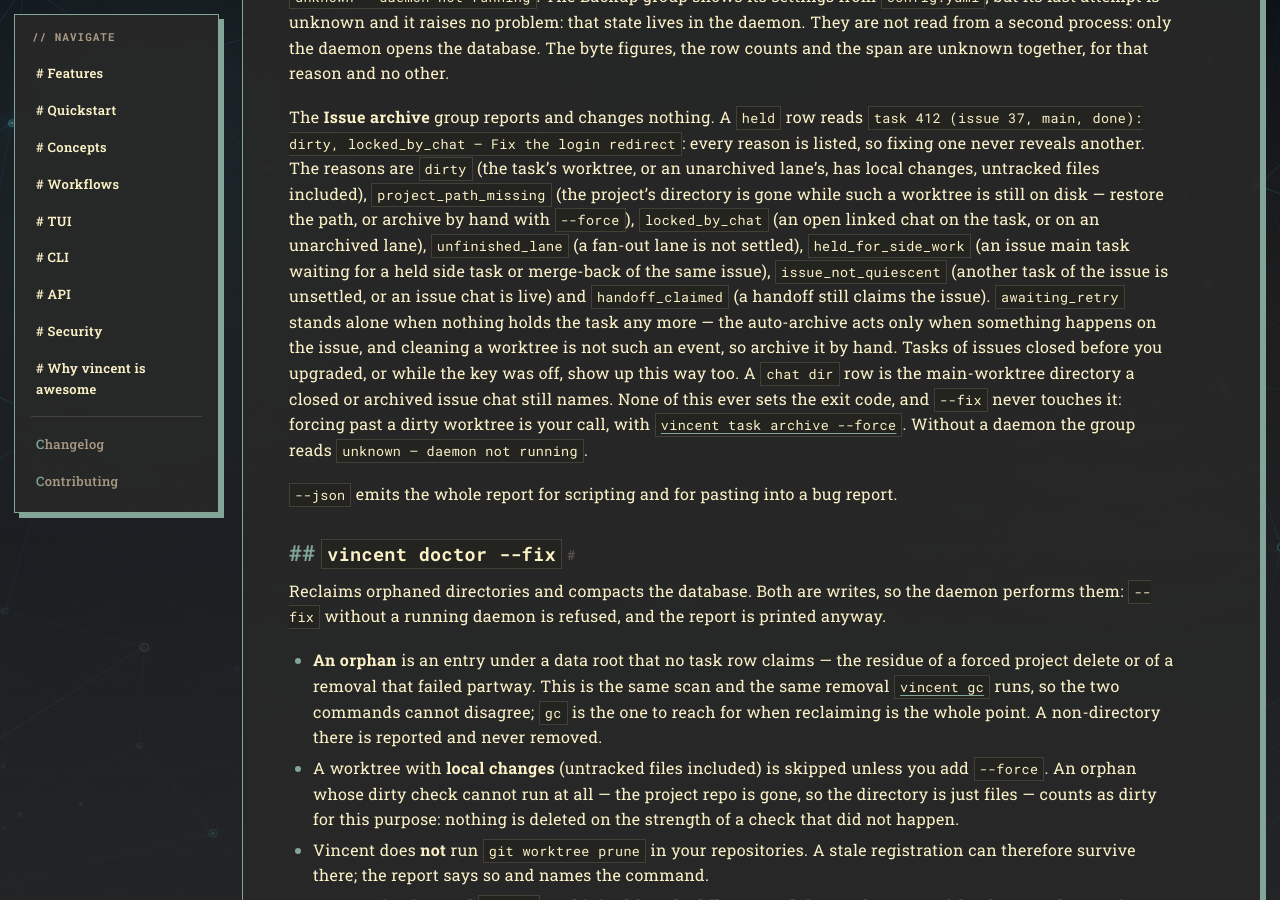
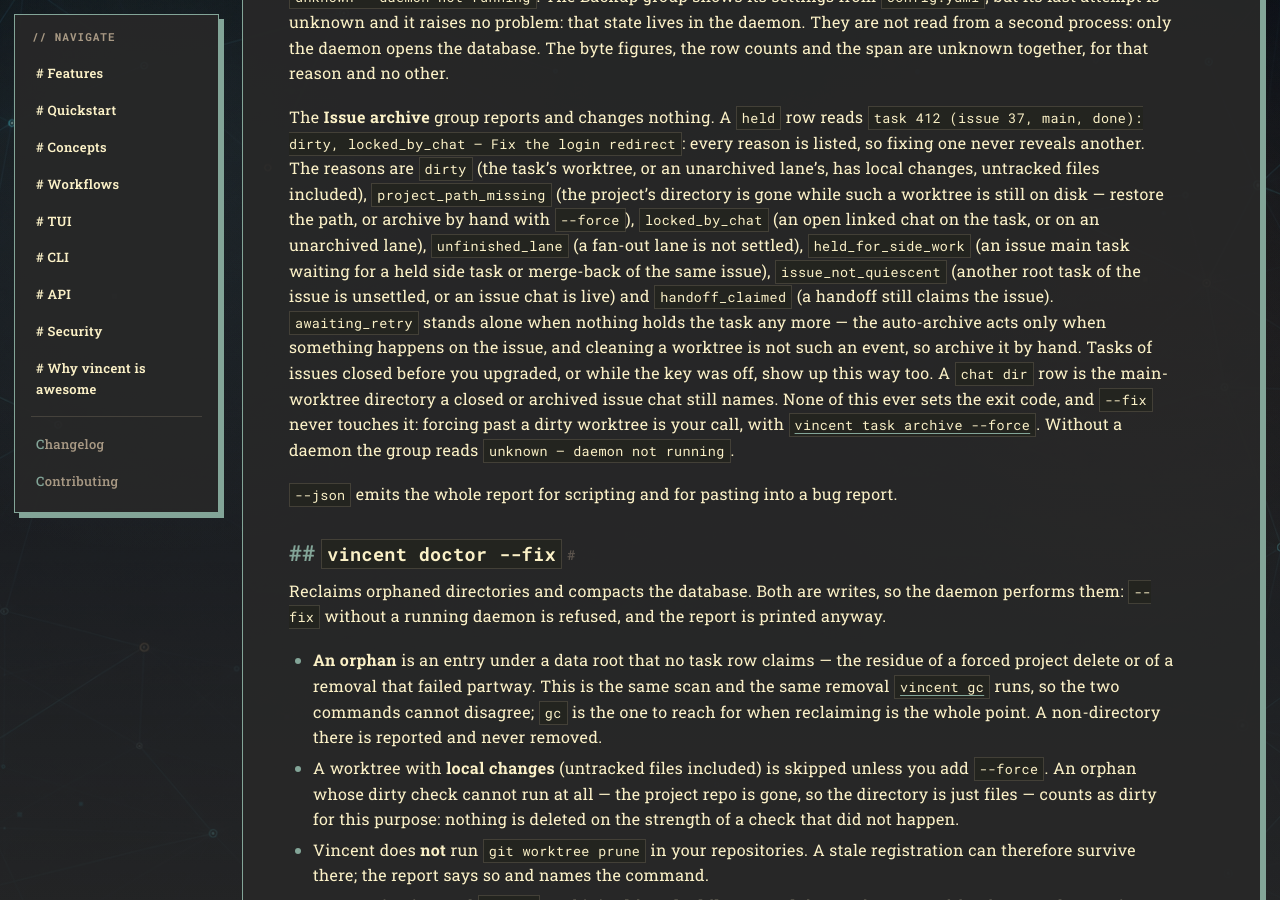
Before and after one commit to lezli01/vincent, a Jekyll site: the page built from docs/reference/cli.md, in a window 1280 px wide and 900 px high, scrolled down 6343 px. Built offline with Jekyll 4.4.1, drawn with Linux system fonts in a browser that asks for light colours; our own code applies the rules of GitHub Pages for plain Markdown files.

Commit message:
docs: say root task for issue_not_quiescent and use a real chat dir path (review F4)

```diff
--- a/docs/reference/cli.md
+++ b/docs/reference/cli.md
@@ -240,9 +240,9 @@ local changes, untracked files included), `project_path_missing` (the
 project's directory is gone while such a worktree is still on disk — restore
 the path, or archive by hand with `--force`), `locked_by_chat` (an open linked
 chat on the task, or on an unarchived lane), `unfinished_lane` (a fan-out lane
-is not settled), `held_for_side_work` (an issue main task waiting for a held side task or merge-back of the same
-issue), `issue_not_quiescent` (another task of the issue is unsettled, or an
-issue chat is live) and `handoff_claimed` (a handoff still claims the issue).
+is not settled), `held_for_side_work` (an issue main task waiting for a held
+side task or merge-back of the same issue), `issue_not_quiescent` (another root
+task of the issue is unsettled, or an issue chat is live) and `handoff_claimed` (a handoff still claims the issue).
 `awaiting_retry` stands alone when nothing holds the task any more — the
 auto-archive acts only when something happens on the issue, and cleaning a
 worktree is not such an event, so archive it by hand. Tasks of issues closed
```
Also changed, not shown: docs/reference/api.md (+1 -1 lines).
